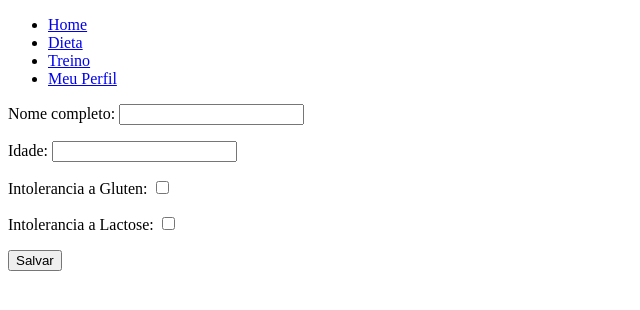
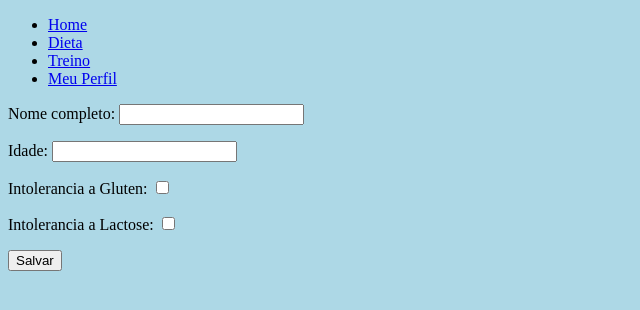
Before and after one commit to TrXGustavoo/Teste-WebDesing-Cadastro, a Django app: page /pessoas/novo/ in a window 1280 px wide. Shown: the top 310 px of the page, without its empty margins (0-640 px from the left). Run offline with Django 4.2, Linux system fonts and the light colour scheme; the visitor is signed in with stand-in values (Sample User, id 1).

Commit message:
Configurando para arquivos de estilo

```diff
--- /dev/null
+++ b/main/static/main/css/style.css
@@ -0,0 +1,13 @@
+*{
+    box-sizing: border-box;
+}
+
+body {
+    width: 100%;
+    background-color: lightblue;
+}
+
+h1 {
+    color: navy;
+    margin-left: 30px;
+}
--- a/main/templates/main/base.html
+++ b/main/templates/main/base.html
@@ -1,10 +1,13 @@
 <!DOCTYPE html>
+{% load static %}
 <html lang="pt-br">
 <head>
     <meta charset="UTF-8">
     <meta http-equiv="X-UA-Compatible" content="IE=edge">
     <meta name="viewport" content="width=device-width, initial-scale=1.0">
     <title>Cadastro do seu Perfil</title>
+    <link rel="stylesheet" href="{% static 'main/css/style.css' %}">
+
 </head>
 <body>
     <ul>
```
